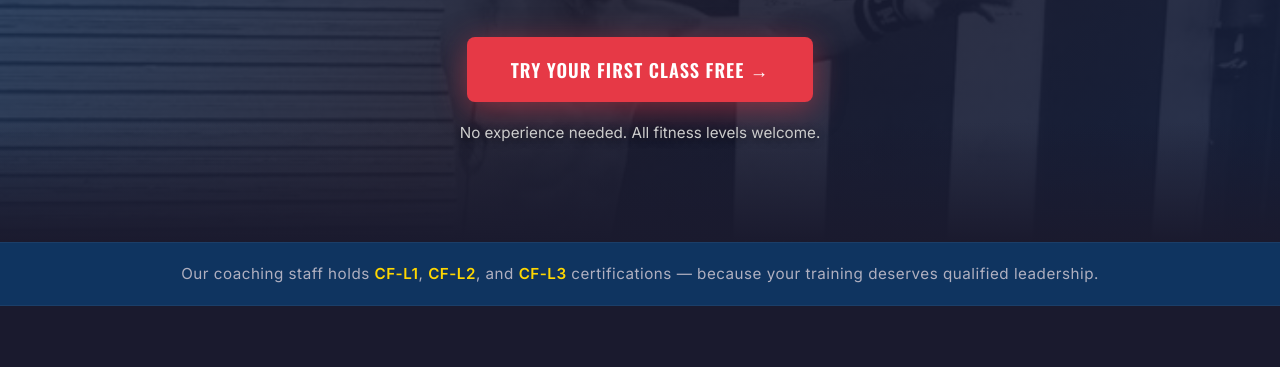
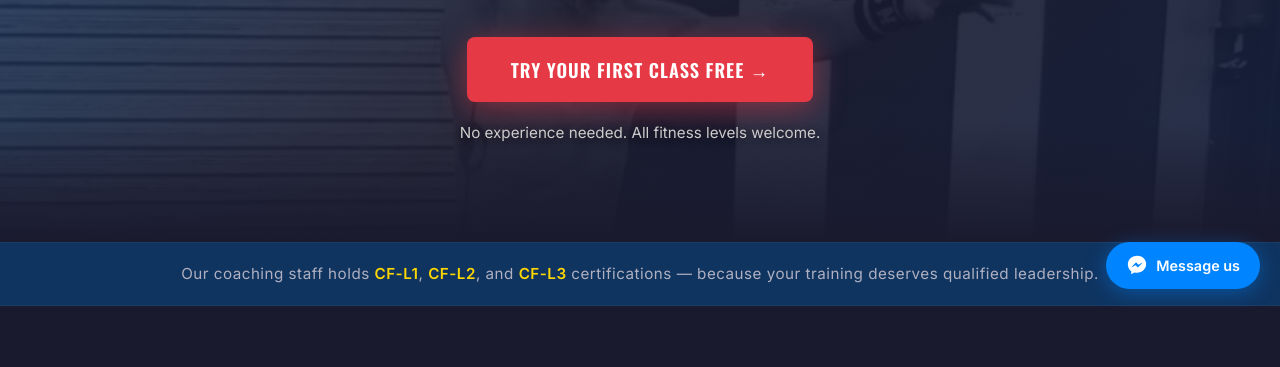
Before and after one commit to baecht/crossfit-barbell-republic, a plain HTML site: page cbr_mockup_homepage.html in a window 1280 px wide. Shown: the part 421-788 px from the top of the page. Drawn offline with nearby package versions, Linux system fonts and the light colour scheme.

Commit message:
Add floating Facebook Messenger button to all 4 pages
- Fixed bottom-right, Facebook blue (#0084FF)
- Opens m.me/crossfitbarbellrepublic in a new tab
- Lets prospects DM the CBR Facebook page directly from any page
- Mobile: collapses to round icon to save space
- Homepage: positioned above the sticky 'FREE FIRST CLASS' mobile CTA so both are visible

```diff
--- a/cbr_mockup_homepage.html
+++ b/cbr_mockup_homepage.html
@@ -35,6 +35,12 @@ body.menu-open .mobile-menu{transform:translateY(0)}
 .mobile-menu a{display:block;padding:0.9rem 1rem;color:#ccc;font-size:1rem;font-family:'Oswald',sans-serif;letter-spacing:1px;border-radius:8px;text-decoration:none;transition:background 0.2s}
 .mobile-menu a:hover,.mobile-menu a.active{background:rgba(255,255,255,0.06);color:#fff;text-decoration:none}
 .mobile-menu a.mobile-cta-btn{background:#e63946;color:#fff !important;text-align:center;font-weight:700;margin-top:0.5rem}
+
+/* FACEBOOK MESSENGER FLOATING BUTTON */
+.fb-message-btn{position:fixed;bottom:90px;right:20px;z-index:98;background:#0084FF;color:#fff !important;padding:12px 20px;border-radius:30px;font-weight:600;font-size:0.9rem;display:flex;align-items:center;gap:8px;box-shadow:0 4px 20px rgba(0,132,255,0.4);transition:all 0.3s;text-decoration:none !important}
+.fb-message-btn:hover{background:#0073e0;transform:translateY(-2px);box-shadow:0 6px 30px rgba(0,132,255,0.5)}
+.fb-message-btn svg{width:22px;height:22px;fill:currentColor;flex-shrink:0}
+@media(max-width:768px){.fb-message-btn{bottom:85px;padding:12px;border-radius:50%}.fb-message-btn .label{display:none}}
 
 /* HERO — Option A: Photo background + dark overlay */
 .hero{position:relative;padding:7rem 2rem 6rem;text-align:center;overflow:hidden;background-image:url('coach-marshall.jpg');background-size:cover;background-position:center 30%}
@@ -315,5 +321,11 @@ footer .socials a:hover{color:#e63946}
   <a href="cbr_mockup_freetrial.html" class="cta-btn">FREE FIRST CLASS &rarr;</a>
 </div>
 
+<!-- FACEBOOK MESSENGER FLOATING BUTTON -->
+<a href="https://m.me/crossfitbarbellrepublic" target="_blank" rel="noopener" class="fb-message-btn" aria-label="Message us on Facebook Messenger">
+  <svg viewBox="0 0 24 24" xmlns="http://www.w3.org/2000/svg"><path d="M12 2C6.486 2 2 6.262 2 11.5c0 2.982 1.45 5.63 3.71 7.362V22l3.389-1.866c.904.25 1.86.366 2.901.366 5.514 0 10-4.262 10-9.5S17.514 2 12 2zm1.008 12.839l-2.53-2.7-4.945 2.7 5.44-5.777 2.59 2.7 4.885-2.7-5.44 5.777z"/></svg>
+  <span class="label">Message us</span>
+</a>
+
 </body>
 </html>
```
Also changed, not shown: cbr_mockup_coaches.html (+12 -0 lines), cbr_mockup_freetrial.html (+12 -0 lines), cbr_mockup_social.html (+12 -0 lines), index.html (+12 -0 lines).
